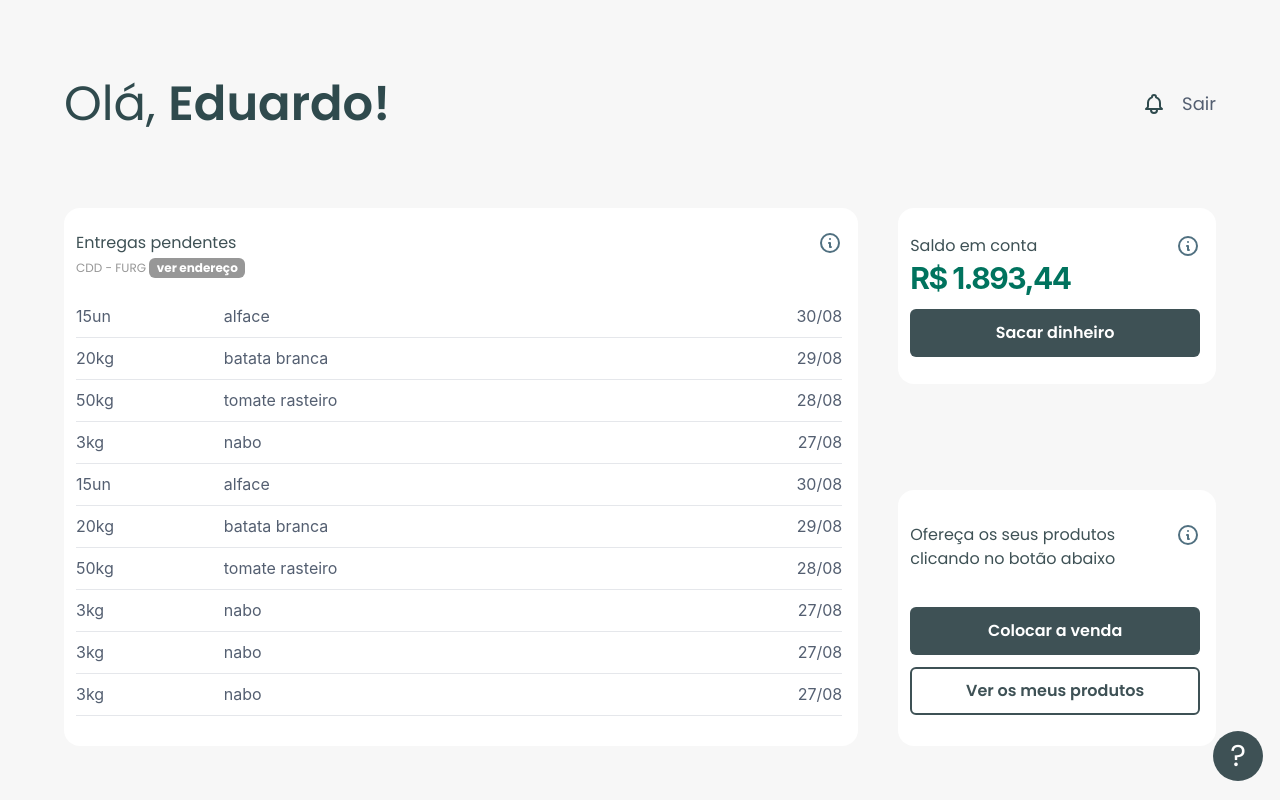
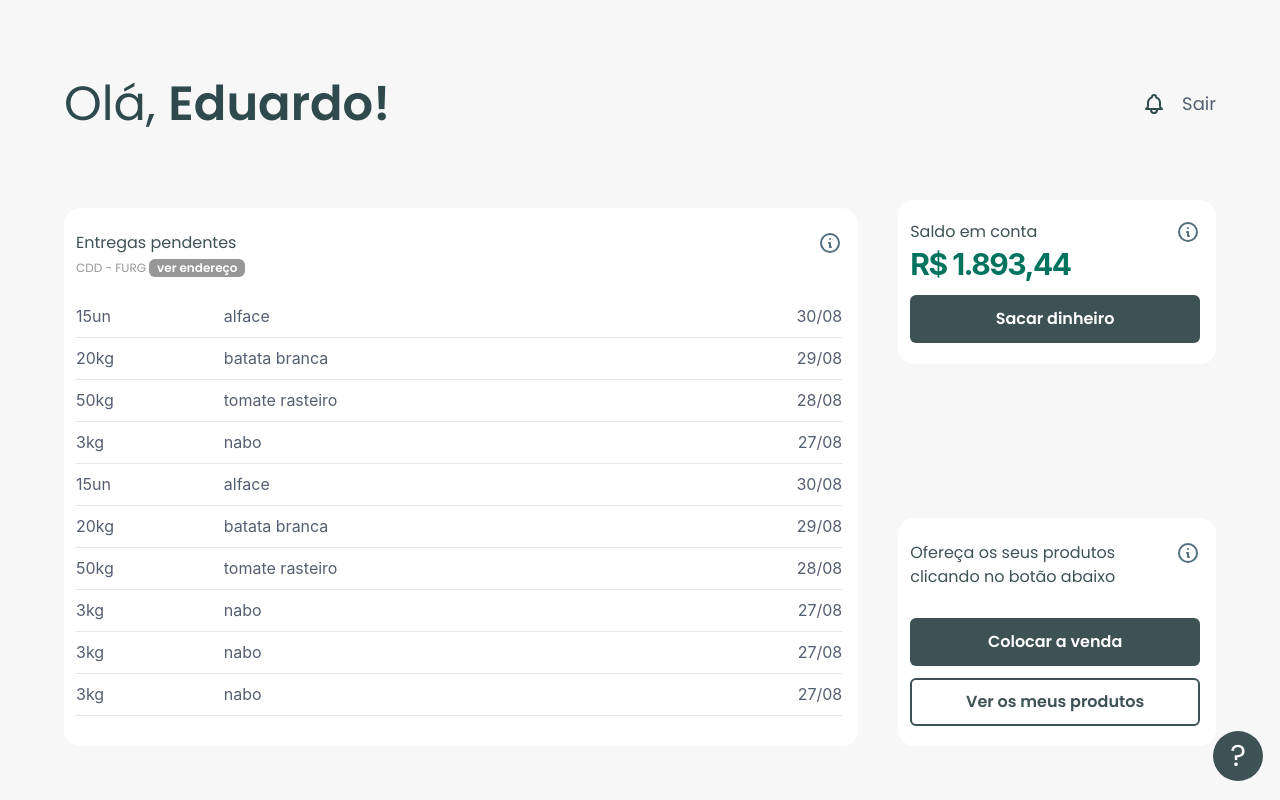
Before and after one commit to mb4ndeira/ecoo-apps, a Next.js app: page /produtor in a window 1280 px wide. Built offline with nearby package versions, Linux system fonts and the light colour scheme.

Commit message:
style: style fixes

```diff
--- a/src/components/producer/AccountBalance.tsx
+++ b/src/components/producer/AccountBalance.tsx
@@ -2,11 +2,11 @@ import { HiOutlineInformationCircle } from "react-icons/hi";
 
 export function AccountBalance() {
   return (
-    <div className="mt-2 w-full h-44 pl-3 pr-4 rounded-2xl bg-white flex flex-col justify-around">
+    <div className="w-full h-fit pl-3 pr-4 rounded-2xl bg-white flex flex-col justify-around">
       <div className="flex justify-between items-start  mt-[20px]">
         <div className="flex flex-col gap-0.5">
-          <span className="text-[#3E5155]">Saldo em conta</span>
-          <span className="text-3xl font-inter font-bold tracking-tighter text-[#00735E]">
+          <span className="text-[#3E5155] text-[16px]">Saldo em conta</span>
+          <span className="text-3xl font-inter font-bold tracking-tighter text-[#00735E] mb-[13px]">
             R$ 1.893,44
           </span>
         </div>
--- a/src/components/producer/PendingDeliveries.tsx
+++ b/src/components/producer/PendingDeliveries.tsx
@@ -16,7 +16,7 @@ export function PendingDeliveries({ numberOfItems }: PendingDeliveriesProps) {
           <div>
             <span className="text-xs text-[#979797]">
               CDD - FURG{"   "}
-              <button className="font-bold bg-[#979797] text-white rounded-md h-5 w-24">
+              <button className="font-semibold bg-[#979797] text-white text-[12px] rounded-md h-[18px] w-24">
                 ver endereço
               </button>
             </span>
--- a/src/components/producer/ProductMenu.tsx
+++ b/src/components/producer/ProductMenu.tsx
@@ -3,9 +3,9 @@ import { HiOutlineInformationCircle } from "react-icons/hi";
 
 export function ProductMenu() {
   return (
-    <div className="mt-5 w-full h-64 pl-3 pr-4 rounded-2xl bg-white flex flex-col justify-around gap-4">
+    <div className="mt-5 w-full h-fit pl-3 pr-4 rounded-2xl bg-white flex flex-col justify-around gap-4">
       <div className="flex justify-between items-start mt-[23px]">
-        <span className="text-[#3E5155]">
+        <span className="text-[#3E5155] text-[16px] mb-[13px]">
           Ofereça os seus produtos clicando no botão abaixo
         </span>
         <button>
```
